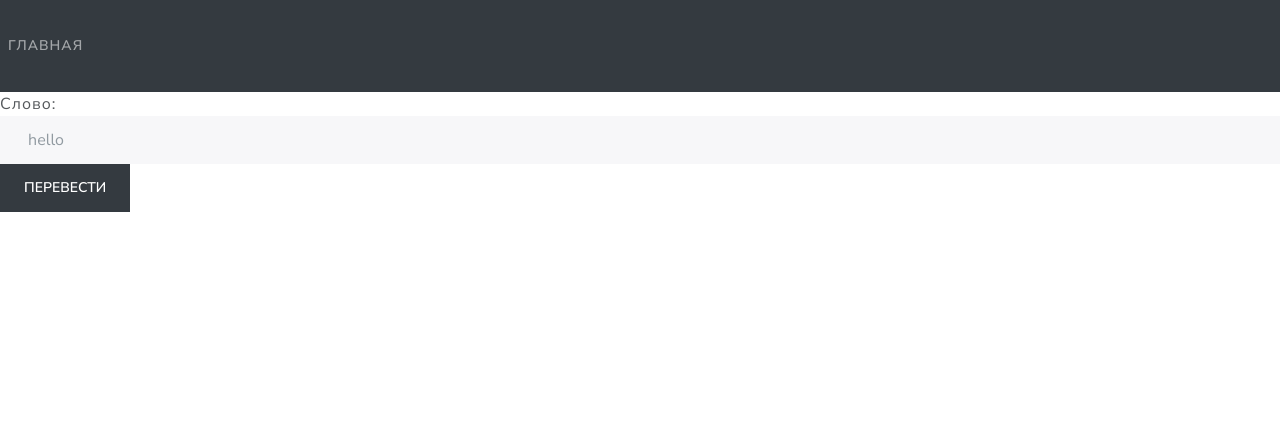
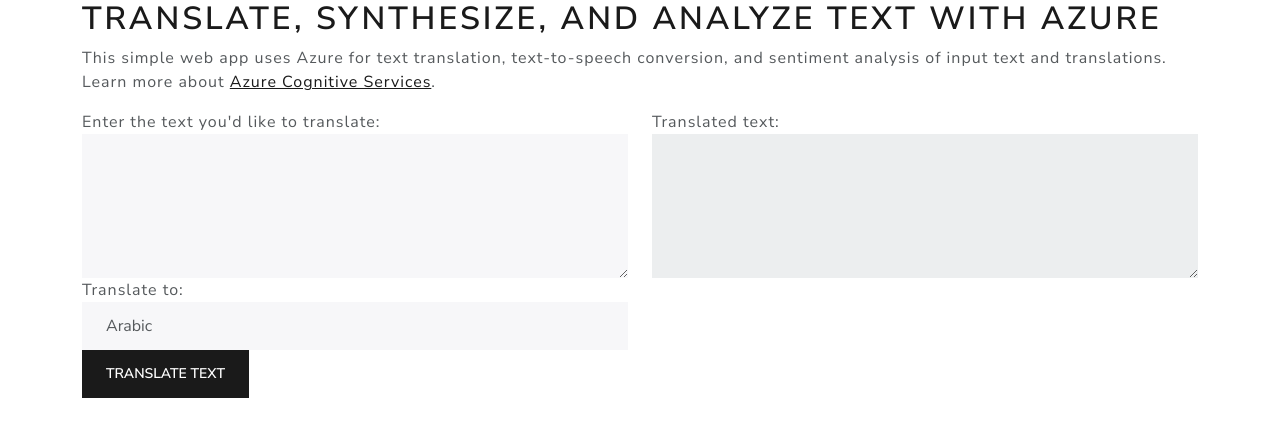
Before and after one commit to grottI0/flask_translator, a Flask app: page / in a window 1280 px wide. Shown: the top 437 px of the page. Run offline with Flask 2, Linux system fonts and the light colour scheme; some libraries are stand-ins or nearby versions.

Commit message:
translator with ajax

```diff
--- a/app.py
+++ b/app.py
@@ -1,55 +1,22 @@
-from flask import Flask, render_template, request
-import requests
-import os
-import uuid
-import json
-from dotenv import load_dotenv
-load_dotenv()
+from flask import Flask, render_template, url_for, jsonify, request
+import translate
 
 app = Flask(__name__)
+app.config['JSON_AS_ASCII'] = False
 
 
 @app.route('/', methods=['GET', 'POST'])
-def dict_page():
-    return render_template('dict.html')
+def start():
+    return render_template('index.html')
 
 
-@app.route('/translate', methods=['POST'])
-def index_post():
-    original_text = request.form['word']
-    target_language = "ru"
-    print(original_text)
-    key = os.environ['KEY']
-    endpoint = os.environ['ENDPOINT']
-    location = os.environ['LOCATION']
-
-
-    path = '/translate?api-version=3.0&'
-
-    target_language_parameter = 'from=en&to=' + target_language
-
-    constructed_url = endpoint + path + target_language_parameter
-
-    headers = {
-        'Ocp-Apim-Subscription-Key': key,
-        'Ocp-Apim-Subscription-Region': location,
-        'Content-type': 'application/json',
-        'X-ClientTraceId': str(uuid.uuid4())
-    }
-
-
-    body = [{'text': original_text}]
-
-    translator_request = requests.post(
-        constructed_url, headers=headers, json=body)
-
-    translator_response = translator_request.json()
-    translated_text = translator_response[0]['translations'][0]['text']
-
-    return render_template(
-        'result.html',
-        word=translated_text
-    )
+@app.route('/translate-text', methods=['POST'])
+def translate_text():
+    data = request.get_json()
+    text_input = data['text']
+    translation_output = data['to']
+    response = translate.get_translation(text_input, translation_output)
+    return jsonify(response)
 
 
 if __name__ == '__main__':
--- /dev/null
+++ b/static/scripts/main.js
@@ -0,0 +1,32 @@
+//Initiate jQuery on load.
+$(function() {
+  //Translate text with flask route
+  $("#translate").on("click", function(e) {
+    e.preventDefault();
+    var translateVal = document.getElementById("text-to-translate").value;
+    var languageVal = document.getElementById("select-language").value;
+    var translateRequest = { 'text': translateVal, 'to': languageVal }
+
+    if (translateVal !== "") {
+      $.ajax({
+        url: '/translate-text',
+        method: 'POST',
+        headers: {
+            'Content-Type':'application/json'
+        },
+        dataType: 'json',
+        data: JSON.stringify(translateRequest),
+        success: function(data) {
+          for (var i = 0; i < data.length; i++) {
+            document.getElementById("translation-result").textContent = data[i].translations[0].text;
+            document.getElementById("detected-language-result").textContent = data[i].detectedLanguage.language;
+            if (document.getElementById("detected-language-result").textContent !== ""){
+              document.getElementById("detected-language").style.display = "block";
+            }
+            document.getElementById("confidence").textContent = data[i].detectedLanguage.score;
+          }
+        }
+      });
+    };
+  });
+})
--- a/templates/index.html
+++ b/templates/index.html
@@ -1,22 +1,80 @@
-<!DOCTYPE html>
+<!doctype html>
+
 <html lang="en">
-<head>
-    <meta charset="UTF-8">
+  <head>
+    <!-- Required metadata tags -->
+    <meta charset="utf-8">
+    <meta name="viewport" content="width=device-width, initial-scale=1, shrink-to-fit=no">
+    <meta name="description" content="Translate and analyze text with Azure Cognitive Services.">
+    <!-- Bootstrap CSS -->
     <link rel="stylesheet" href="/static/bootstrap.min.css">
-</head>
-<body>
-<nav class="navbar navbar-expand-lg navbar-dark bg-dark">
+    <title>Translate and analyze text with Azure Cognitive Services</title>
+  </head>
+  <body>
+    <div class="container">
+      <h1>Translate, synthesize, and analyze text with Azure</h1>
+      <p>This simple web app uses Azure for text translation, text-to-speech conversion, and sentiment analysis of input text and translations. Learn more about <a href="https://docs.microsoft.com/azure/cognitive-services/">Azure Cognitive Services</a>.
+     </p>
+     <div class="row">
+  <div class="col">
+    <form>
+      <!-- Enter text to translate. -->
+      <div class="form-group">
+        <label for="text-to-translate"><strong>Enter the text you'd like to translate:</strong></label>
+        <textarea class="form-control" id="text-to-translate" rows="5"></textarea>
+      </div>
+      <!-- Select output language. -->
+      <div class="form-group">
+        <label for="select-language"><strong>Translate to:</strong></label>
+        <select class="form-control" id="select-language">
+          <option value="ar">Arabic</option>
+          <option value="ca">Catalan</option>
+          <option value="zh-Hans">Chinese (Simplified)</option>
+          <option value="zh-Hant">Chinese (Traditional)</option>
+          <option value="hr">Croatian</option>
+          <option value="en">English</option>
+          <option value="fr">French</option>
+          <option value="de">German</option>
+          <option value="el">Greek</option>
+          <option value="he">Hebrew</option>
+          <option value="hi">Hindi</option>
+          <option value="it">Italian</option>
+          <option value="ja">Japanese</option>
+          <option value="ko">Korean</option>
+          <option value="pt">Portuguese</option>
+          <option value="ru">Russian</option>
+          <option value="es">Spanish</option>
+          <option value="th">Thai</option>
+          <option value="tr">Turkish</option>
+          <option value="vi">Vietnamese</option>
+        </select>
+      </div>
+      <button type="submit" class="btn btn-primary mb-2" id="translate">Translate text</button></br>
+      <div id="detected-language" style="display: none">
+        <strong>Detected language:</strong> <span id="detected-language-result"></span><br />
+        <strong>Detection confidence:</strong> <span id="confidence"></span><br /><br />
+      </div>
 
-    <div class="collapse navbar-collapse" id="navbarColor02">
-        <ul class="navbar-nav mr-auto">
-            <li class="nav-item active">
-                <a class="nav-link" href="/">Главная
+    </form>
+  </div>
+  <div class="col">
+    <!-- Translated text returned by the Translate API is rendered here. -->
+    <form>
+      <div class="form-group" id="translator-text-response">
+        <label for="translation-result"><strong>Translated text:</strong></label>
+        <textarea readonly class="form-control" id="translation-result" rows="5"></textarea>
+      </div>
 
-                </a>
-            </li>
-        </ul>
+    </form>
+  </div>
+</div>
     </div>
-</nav>
-<h1>Hello World!</h1>
-</body>
+
+
+    <script src="https://code.jquery.com/jquery-3.2.1.slim.min.js" integrity="sha384-KJ3o2DKtIkvYIK3UENzmM7KCkRr/rE9/Qpg6aAZGJwFDMVNA/GpGFF93hXpG5KkN" crossorigin="anonymous"></script>
+    <script src="https://ajax.googleapis.com/ajax/libs/jquery/3.3.1/jquery.min.js"></script>
+    <script src="https://cdnjs.cloudflare.com/ajax/libs/popper.js/1.12.9/umd/popper.min.js" integrity="sha384-ApNbgh9B+Y1QKtv3Rn7W3mgPxhU9K/ScQsAP7hUibX39j7fakFPskvXusvfa0b4Q" crossorigin="anonymous"></script>
+    <script src="https://maxcdn.bootstrapcdn.com/bootstrap/4.0.0/js/bootstrap.min.js" integrity="sha384-JZR6Spejh4U02d8jOt6vLEHfe/JQGiRRSQQxSfFWpi1MquVdAyjUar5+76PVCmYl" crossorigin="anonymous"></script>
+    <script type = "text/javascript" src ="static/scripts/main.js"></script>
+  </body>
 </html>
```
Also changed, not shown: translate.py (added, +33 -0 lines).
